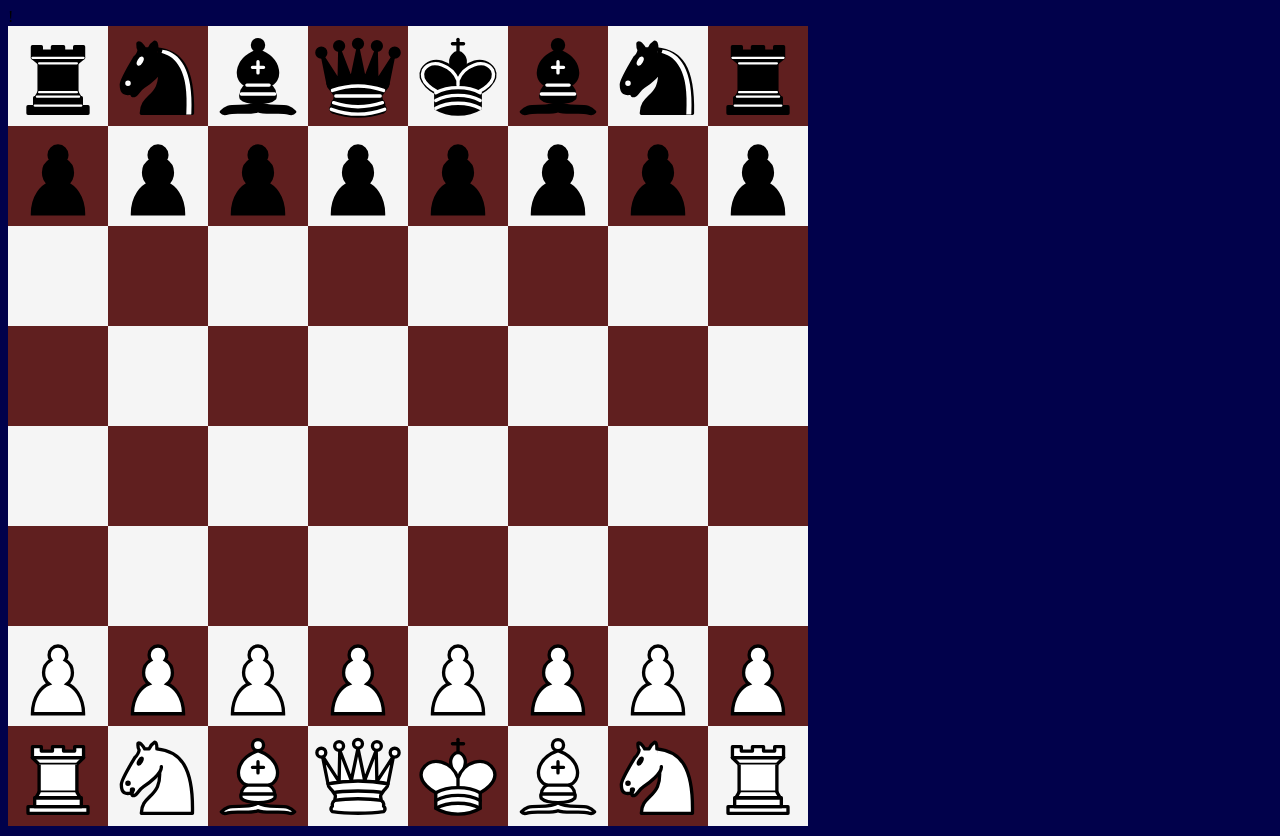
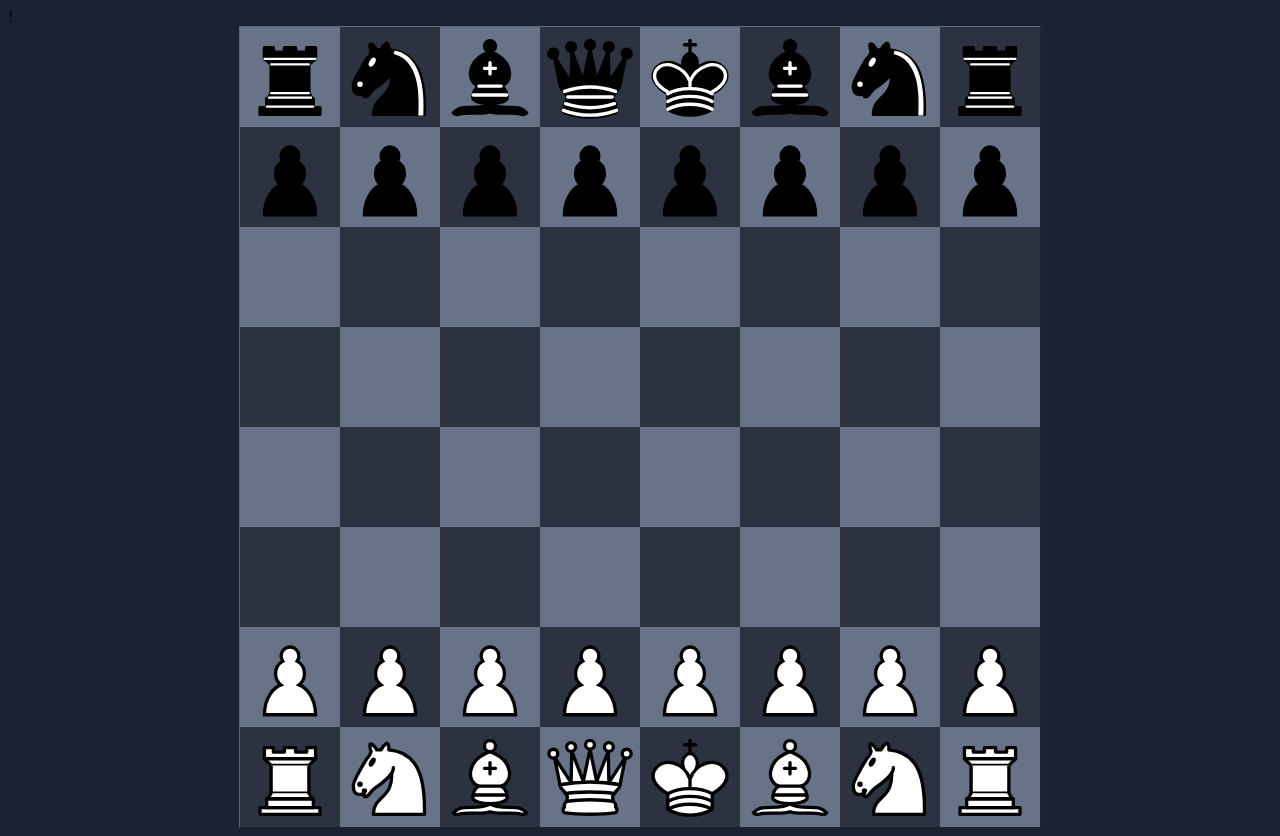
Before and after one commit to MattDev97/Chess-Clone-Vanilla-JS, a plain HTML site: page index.html in a window 1280 px wide. Drawn offline with Linux system fonts and the light colour scheme.

Commit message:
Small styling updates

```diff
--- a/index.css
+++ b/index.css
@@ -7,8 +7,11 @@
 }
 
 .chess-board {
+	border: 1px outset #5a6881;
+
 	position: relative;
 	width: fit-content;
+	margin: auto;
 }
 
 .row {
@@ -25,13 +28,13 @@
 }
 
 .square.white {
-	background-color: whitesmoke;
+	background-color: #687388;
 }
 
 .square.black {
-	background-color: #601f1f;
+	background-color: #2c323f;
 }
 
 body {
-	background-color: rgb(1, 1, 75);
+	background-color: #192331;
 }
```
